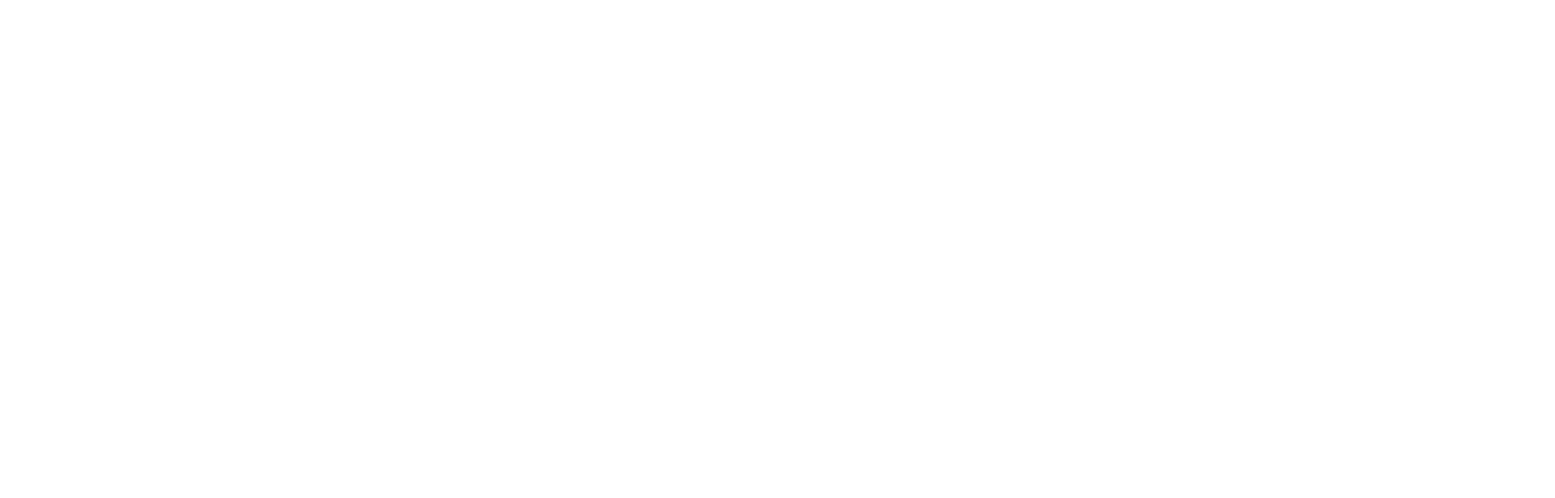
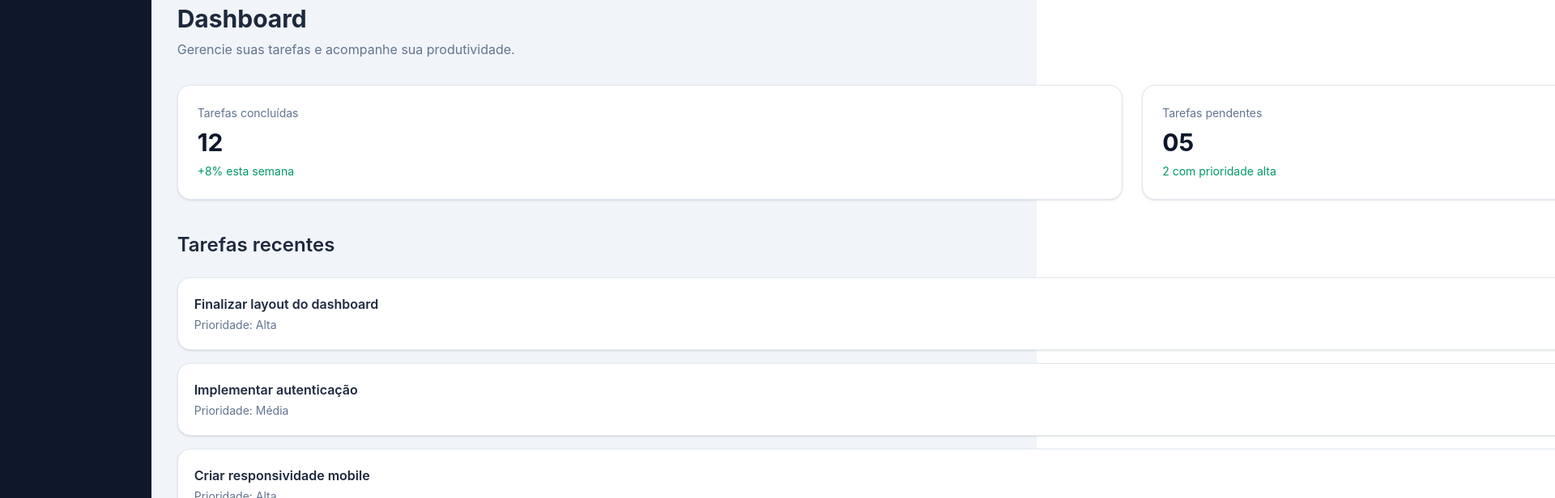
Before and after one commit to Britou/taskflow, a React (Vite) app: page /dashboard in a window 1280 px wide. Shown: the part 180-796 px from the top of the page at 81% size, 1920 px wide, since content can reach past the window. Built offline with nearby package versions, Linux system fonts and the light colour scheme; sample sign-in values are in the browser's storage.

Commit message:
feat: cria componente reutilizável Button

```diff
--- a/package.json
+++ b/package.json
@@ -12,12 +12,14 @@
   "dependencies": {
     "@hookform/resolvers": "^5.2.2",
     "@tailwindcss/vite": "^4.3.0",
+    "clsx": "^2.1.1",
     "firebase": "^12.13.0",
     "react": "^19.2.6",
     "react-dom": "^19.2.6",
     "react-hook-form": "^7.76.0",
     "react-router-dom": "^7.15.1",
     "recharts": "^3.8.1",
+    "tailwind-merge": "^3.6.0",
     "zod": "^4.4.3",
     "zustand": "^5.0.13"
   },
--- /dev/null
+++ b/src/components/MetricCard.tsx
@@ -0,0 +1,27 @@
+type MetricCardProps = {
+  title: string;
+  value: string;
+  description: string;
+};
+
+export function MetricCard({
+  title,
+  value,
+  description,
+}: MetricCardProps) {
+  return (
+    <div className="bg-white p-6 rounded-2xl shadow-sm border border-slate-200">
+      <p className="text-sm text-slate-500">
+        {title}
+      </p>
+
+      <h2 className="text-3xl font-bold text-slate-900 mt-2">
+        {value}
+      </h2>
+
+      <span className="text-sm text-emerald-600 mt-2 block">
+        {description}
+      </span>
+    </div>
+  );
+}
--- a/src/components/Sidebar.tsx
+++ b/src/components/Sidebar.tsx
@@ -25,19 +25,6 @@
         >
           Dashboard
         </NavLink>
-
-        <NavLink
-          to="/tasks"
-          className={({ isActive }) =>
-            `p-3 rounded-lg transition ${
-              isActive
-                ? "bg-slate-700"
-                : "hover:bg-slate-800"
-            }`
-          }
-        >
-          Tasks
-        </NavLink>
       </nav>
     </aside>
   );
--- /dev/null
+++ b/src/components/TaskCard.tsx
@@ -0,0 +1,29 @@
+type TaskCardProps = {
+  title: string;
+  status: string;
+  priority: string;
+};
+
+export function TaskCard({
+  title,
+  status,
+  priority,
+}: TaskCardProps) {
+  return (
+    <div className="bg-white p-5 rounded-2xl border border-slate-200 shadow-sm flex items-center justify-between">
+      <div>
+        <h3 className="font-semibold text-slate-800">
+          {title}
+        </h3>
+
+        <p className="text-sm text-slate-500 mt-1">
+          Prioridade: {priority}
+        </p>
+      </div>
+
+      <span className="bg-slate-900 text-white text-xs px-3 py-1 rounded-full">
+        {status}
+      </span>
+    </div>
+  );
+}
--- /dev/null
+++ b/src/lib/utils.ts
@@ -0,0 +1,6 @@
+import { clsx, type ClassValue } from "clsx";
+import { twMerge } from "tailwind-merge";
+
+export function cn(...inputs: ClassValue[]) {
+  return twMerge(clsx(inputs));
+}
--- a/src/pages/Dashboard.tsx
+++ b/src/pages/Dashboard.tsx
@@ -1,13 +1,67 @@
+import { MetricCard } from "../components/MetricCard";
+import { TaskCard } from "../components/TaskCard";
+
 export function Dashboard() {
   return (
     <div>
-      <h1 className="text-3xl font-bold text-slate-800">
-        Dashboard
-      </h1>
+      {/* Título */}
+      <div className="mb-8">
+        <h1 className="text-3xl font-bold text-slate-800">
+          Dashboard
+        </h1>
 
-      <p className="text-slate-500 mt-2">
-        Seu painel de produtividade será exibido aqui.
-      </p>
+        <p className="text-slate-500 mt-2">
+          Gerencie suas tarefas e acompanhe sua produtividade.
+        </p>
+      </div>
+
+      {/* Métricas */}
+      <div className="grid grid-cols-1 md:grid-cols-3 gap-6 mb-10">
+        <MetricCard
+          title="Tarefas concluídas"
+          value="12"
+          description="+8% esta semana"
+        />
+
+        <MetricCard
+          title="Tarefas pendentes"
+          value="05"
+          description="2 com prioridade alta"
+        />
+
+        <MetricCard
+          title="Produtividade"
+          value="86%"
+          description="Excelente desempenho"
+        />
+      </div>
+
+      {/* Tarefas recentes */}
+      <div>
+        <h2 className="text-2xl font-semibold text-slate-800 mb-6">
+          Tarefas recentes
+        </h2>
+
+        <div className="flex flex-col gap-4">
+          <TaskCard
+            title="Finalizar layout do dashboard"
+            status="Em andamento"
+            priority="Alta"
+          />
+
+          <TaskCard
+            title="Implementar autenticação"
+            status="Concluído"
+            priority="Média"
+          />
+
+          <TaskCard
+            title="Criar responsividade mobile"
+            status="Pendente"
+            priority="Alta"
+          />
+        </div>
+      </div>
     </div>
   );
 }
--- a/src/pages/Login.tsx
+++ b/src/pages/Login.tsx
@@ -1,6 +1,7 @@
 import { useState } from "react";
 import { useNavigate, Link } from "react-router-dom";
 import { useAuth } from "../contexts/AuthContext";
+import { Button } from "../ui/Button";
 
 export function Login() {
   const navigate = useNavigate();
@@ -59,12 +60,9 @@
             />
           </div>
 
-          <button
-            type="submit"
-            className="bg-slate-900 text-white py-3 rounded-lg hover:bg-slate-700 transition font-medium"
-          >
+          <Button type="submit" className="w-full">
             Entrar
-          </button>
+          </Button>
         </form>
 
         <p className="text-sm text-slate-500 mt-6 text-center">
--- a/src/routes/ProtectedRoute.tsx
+++ b/src/routes/ProtectedRoute.tsx
@@ -1,19 +1,16 @@
-import { Navigate } from "react-router-dom";
+import { Navigate, Outlet } from "react-router-dom";
 import { useAuth } from "../contexts/AuthContext";
 
-export function ProtectedRoute({ children }: any) {
+export function ProtectedRoute() {
   const { user, loading } = useAuth();
 
-  // ⏳ enquanto verifica login
   if (loading) {
     return <h1>Carregando...</h1>;
   }
 
-  // 🔒 se não estiver logado → volta pro login
   if (!user) {
-    return <Navigate to="/login" />;
+    return <Navigate to="/login" replace />;
   }
 
-  // ✅ se estiver logado → entra na rota
-  return children;
+  return <Outlet />;
 }
--- a/src/routes/index.tsx
+++ b/src/routes/index.tsx
@@ -1,7 +1,7 @@
 import { BrowserRouter, Routes, Route } from "react-router-dom";
+
 import { Home } from "../pages/Home";
 import { Login } from "../pages/Login";
-import { Register } from "../pages/Register";
 import { Dashboard } from "../pages/Dashboard";
 import { DashboardLayout } from "../layouts/DashboardLayout";
 import { ProtectedRoute } from "./ProtectedRoute";
@@ -13,9 +13,8 @@
         {/* Públicas */}
         <Route path="/" element={<Home />} />
         <Route path="/login" element={<Login />} />
-        <Route path="/register" element={<Register />} />
 
-        {/* Proteção */}
+        {/* Protegidas */}
         <Route element={<ProtectedRoute />}>
           <Route element={<DashboardLayout />}>
             <Route path="/dashboard" element={<Dashboard />} />
--- /dev/null
+++ b/src/ui/Button/index.tsx
@@ -0,0 +1,35 @@
+import type { ButtonHTMLAttributes, ReactNode } from "react";
+import { cn } from "../../lib/utils";
+
+type ButtonProps = ButtonHTMLAttributes<HTMLButtonElement> & {
+  variant?: "primary" | "secondary";
+  children: ReactNode;
+};
+
+const variants = {
+  primary:
+    "bg-blue-600 text-white hover:bg-blue-700 focus:ring-blue-500",
+
+  secondary:
+    "bg-slate-200 text-slate-800 hover:bg-slate-300 focus:ring-slate-400",
+};
+
+export function Button({
+  children,
+  variant = "primary",
+  className,
+  ...props
+}: ButtonProps) {
+  return (
+    <button
+      className={cn(
+        "inline-flex items-center justify-center rounded-lg px-4 py-2 font-medium transition-colors focus:outline-none focus:ring-2 focus:ring-offset-2 disabled:cursor-not-allowed disabled:opacity-50",
+        variants[variant],
+        className
+      )}
+      {...props}
+    >
+      {children}
+    </button>
+  );
+}
```
Also changed, not shown: src/ui/Card/index.tsx (added), src/ui/Input/index.tsx (added), 1 other file (tests, documents, lock files or other folders).
